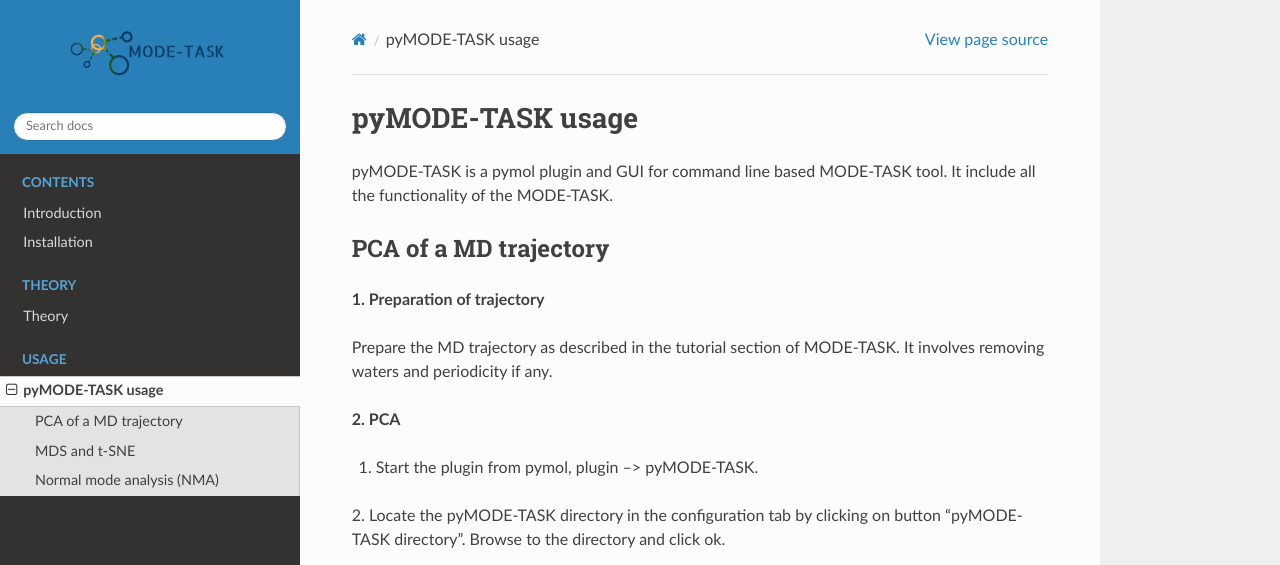
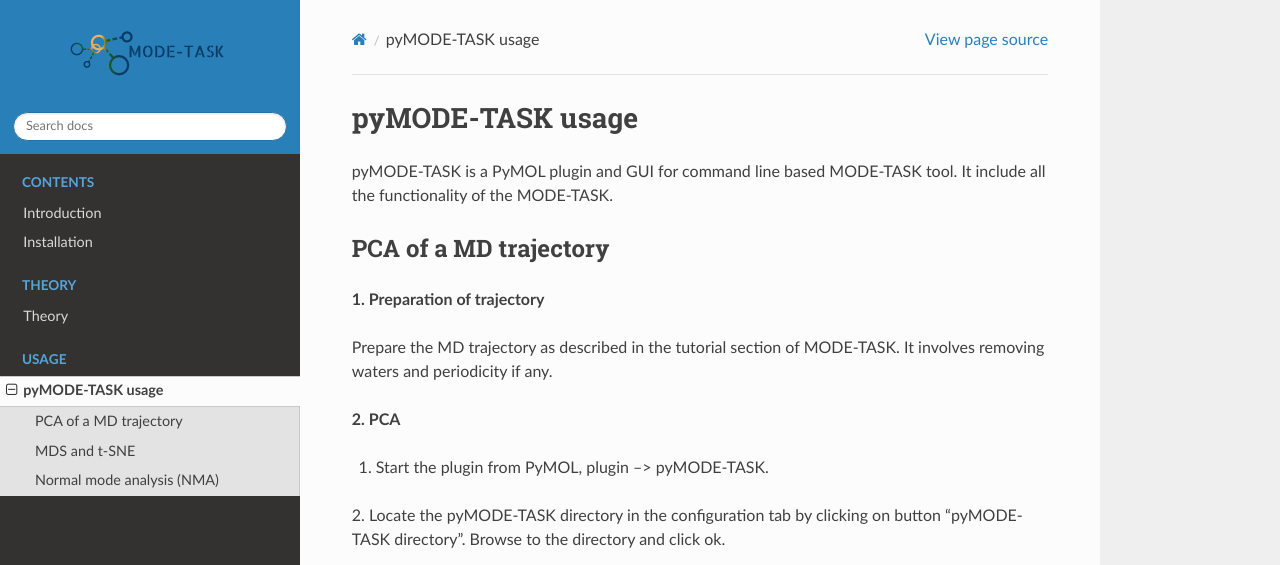
Before and after one commit to RUBi-ZA/pyMODE-TASK, a Sphinx documentation site: the page built from docs/source/pyMODE-TASK_usage.rst, in a window 1280 px wide and 900 px high. Shown: the top 565 px of the window. Built offline with Sphinx 7.4.7 and the Read the Docs theme 2.0.0, drawn with Linux system fonts in a browser that asks for light colours.

Commit message:
Documentation update

```diff
--- a/docs/source/pyMODE-TASK_usage.rst
+++ b/docs/source/pyMODE-TASK_usage.rst
@@ -1,7 +1,7 @@
 pyMODE-TASK usage
 ====================================
 
-pyMODE-TASK is a pymol plugin and GUI for command line based MODE-TASK tool. It include all the functionality
+pyMODE-TASK is a PyMOL plugin and GUI for command line based MODE-TASK tool. It include all the functionality
 of the MODE-TASK.
 
 PCA of a MD trajectory
@@ -14,7 +14,7 @@
 
 **2. PCA**
 
-1. Start the plugin from pymol, plugin --> pyMODE-TASK.
+1. Start the plugin from PyMOL, plugin --> pyMODE-TASK.
 2. Locate the pyMODE-TASK directory in the configuration tab by clicking on button "pyMODE-TASK directory".
 Browse to the directory and click ok.
 
```
Also changed, not shown: docs/source/installation.rst (+4 -4 lines).
